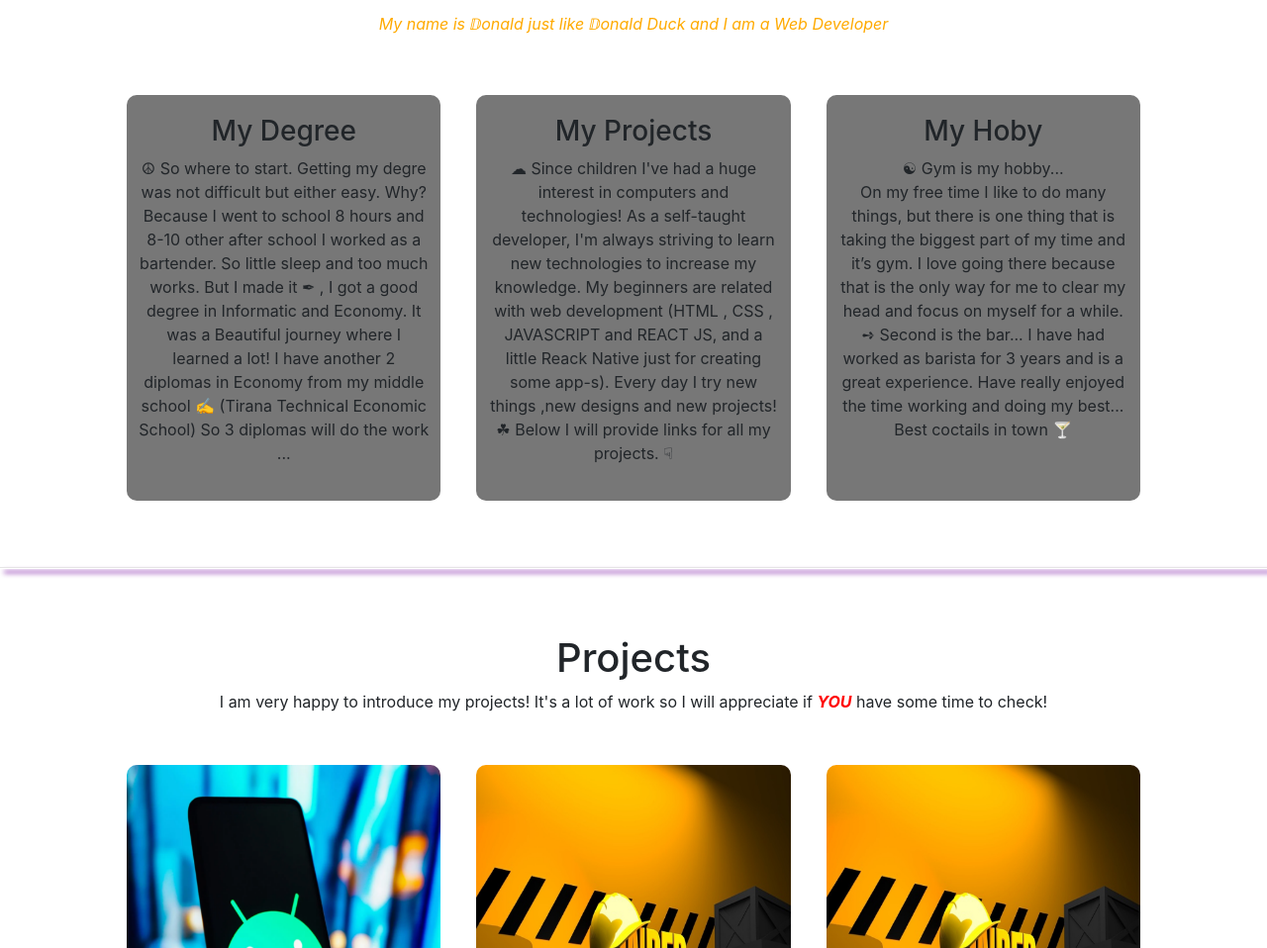
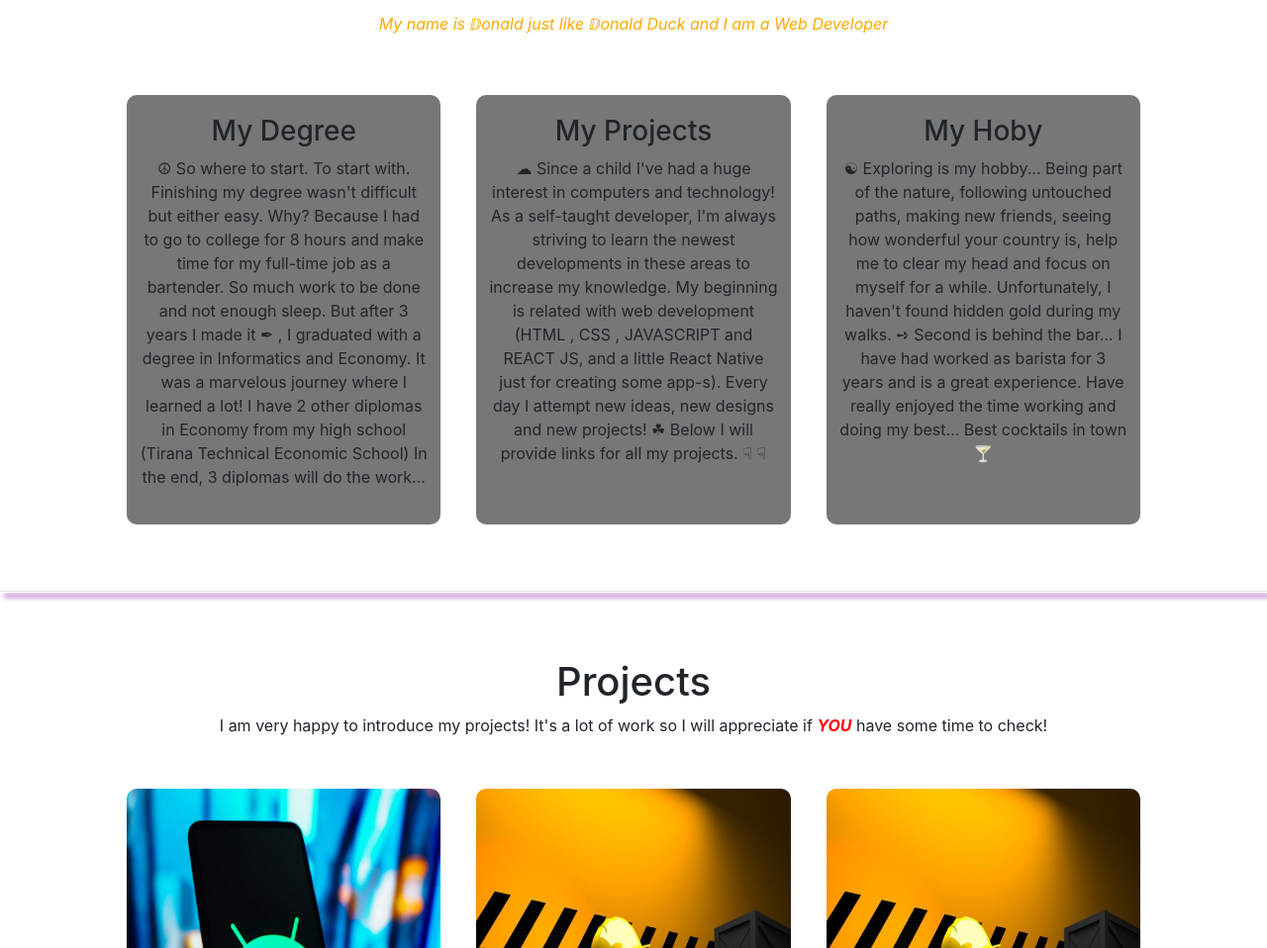
Before and after one commit to donce01/portofolio1, a plain HTML site: page index.html in a window 1280 px wide. Shown: the part 1121-2079 px from the top of the page at 99% size. Drawn offline with nearby package versions, Linux system fonts and the light colour scheme; a script that the page names is missing.

Commit message:
Update index.html

```diff
--- a/index.html
+++ b/index.html
@@ -65,37 +65,33 @@
       <div class="course-col">
         <h3>My Degree</h3>
         <p>☮  So where to start.
-          Getting my degre was not difficult but either easy. Why? Because I went to school 8
-          hours and 8-10 other after school I worked as a bartender. So little sleep and
-          too much works. But I made it ✒ , I got a good degree in Informatic and Economy.
-          It was a Beautiful journey where I learned a lot!
-          I have another 2 diplomas in Economy from my middle school ✍ (Tirana Technical Economic School)
-          So 3 diplomas will do the work ...
+          To start with. Finishing my degree wasn't difficult but either easy.
+          Why? Because I had to go to college for 8 hours and  make time for my
+          full-time job as a bartender. So much work to be done and not enough sleep.
+          But after 3 years I made it ✒ , I graduated with a degree in Informatics and
+          Economy. It was a marvelous journey where I learned a lot! I have 2 other diplomas
+          in Economy from my high school  (Tirana Technical Economic School)
+          In the end, 3 diplomas will do the work...
         </p>
       </div>
       <div class="course-col">
         <h3>My Projects</h3>
-        <p> ☁ Since children I've had a huge interest in computers
-          and technologies! As a self-taught developer, I'm always
-          striving to learn new technologies to increase my knowledge.
-          My beginners are related with web development (HTML , CSS ,
-          JAVASCRIPT and REACT JS, and a little Reack Native just for creating some app-s).
-          Every day I try new things ,new designs and new projects! ☘
-          Below I will provide links for all my projects. ☟
+        <p> ☁ Since a child I've had a huge interest in computers and technology! As a
+          self-taught developer, I'm always striving to learn the newest developments in
+          these areas to increase my knowledge. My beginning is related with web development
+          (HTML , CSS , JAVASCRIPT and REACT JS, and a little React Native just for creating
+          some app-s). Every day I attempt new ideas, new designs and new projects!
+          ☘ Below I will provide links for all my projects. ☟ ☟
         </p>
       </div>
       <div class="course-col">
         <h3>My Hoby</h3>
-        <p> ☯ Gym is my hobby... <br>
-          On my free time I like to do many things,
-          but there is one thing that is taking the
-          biggest part of my time and it’s gym. I love
-          going there because that is the only way for me to
-          clear my head and focus on myself for a while.<br>
-          ➺ Second is the bar...
-          I have had worked as barista for 3 years and is a great
-          experience. Have really enjoyed the time working and doing my
-          best... Best coctails in town 🍸
+        <p> ☯ Exploring is my hobby...
+Being part of the nature, following untouched paths, making new friends, seeing how wonderful
+          your country is, help me to clear my head and focus on myself for a while. Unfortunately,
+          I haven't found hidden gold during my walks.
+➺ Second is behind the bar... I have had worked as barista for 3 years and is a great experience.
+          Have really enjoyed the time working and doing my best... Best cocktails in town  🍸
         </p>
       </div>
   </div>
```
